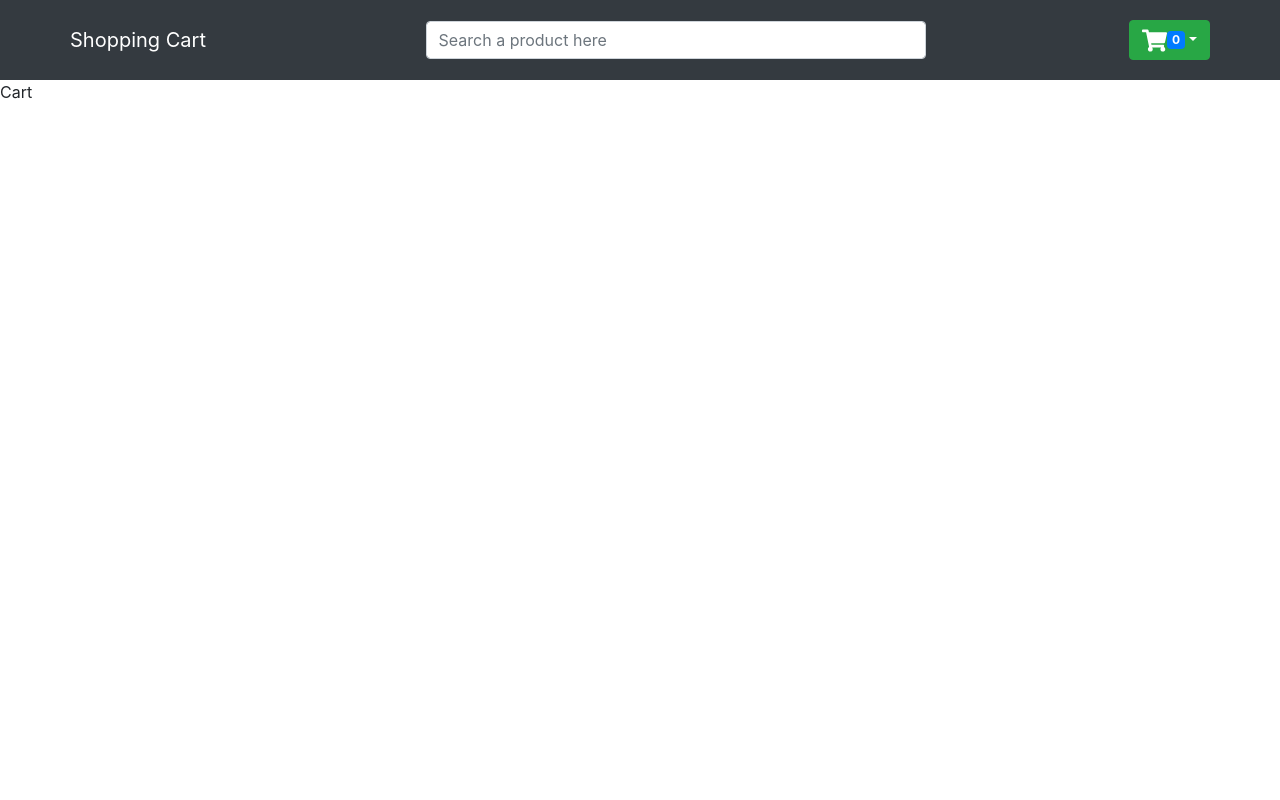
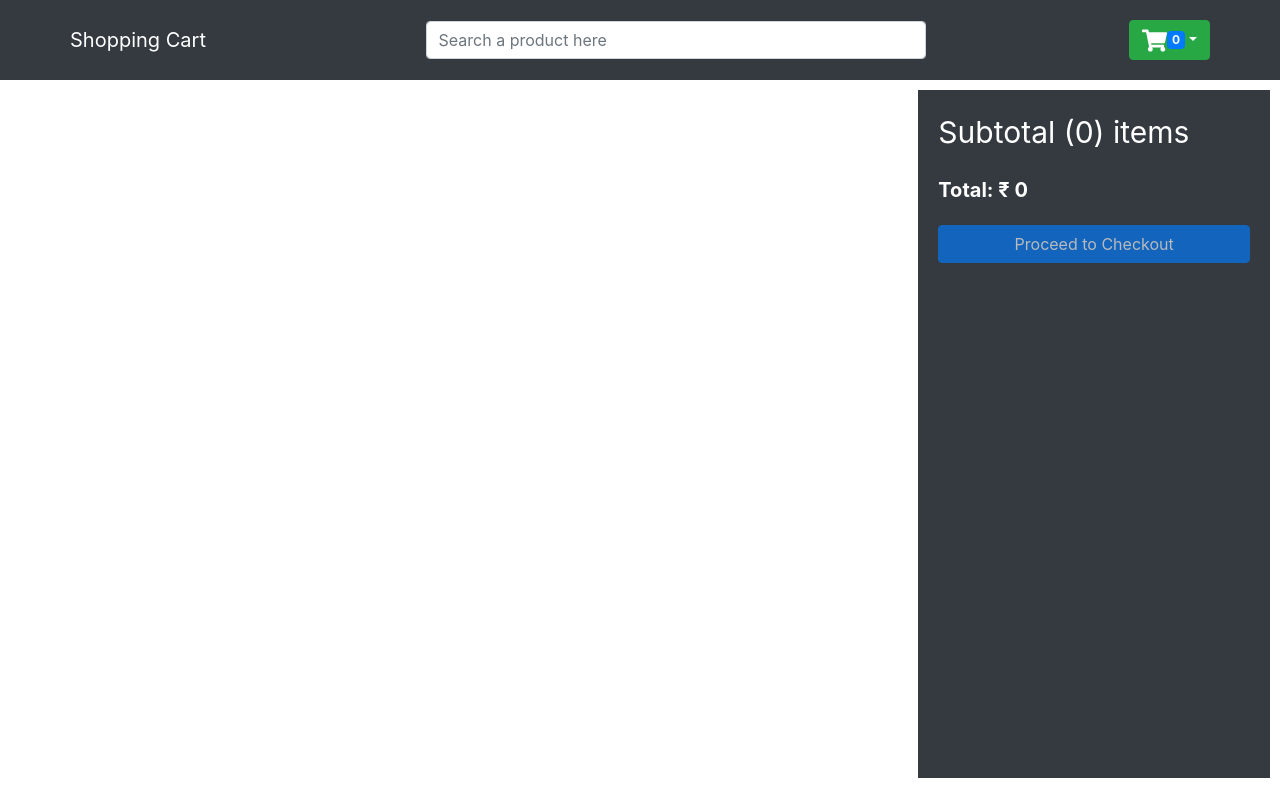
Before and after one commit to Divy97/React-ShoppingCart, a React (Create React App) app: page /cart in a window 1280 px wide. Built offline with nearby package versions, Linux system fonts and the light colour scheme.

Commit message:
Done with Cart page

```diff
--- a/src/components/Cart.jsx
+++ b/src/components/Cart.jsx
@@ -1,8 +1,77 @@
-import React from 'react'
+import React, { useState, useEffect } from 'react'
+import {CartState} from '../context/Context';
+import {Button, Col, Form, Image, ListGroup, Row} from 'react-bootstrap';
+import Rating from './Rating';
+import { AiFillDelete } from 'react-icons/ai';
+const Cart = () => {
 
-const Cart = () => {
+
+  const {
+    state: { cart },
+    dispatch
+  } = CartState();
+
+  const [total, setTotal] = useState();
+
+  useEffect(() => {
+    setTotal(cart.reduce((acc, curr) => acc + Number(curr.price)*curr.qty, 0));
+  }, [cart]);
+
   return (
-    <div>Cart</div>
+    <div className='home'>
+      <div className='productContainer'>
+        <ListGroup>
+          {
+            cart.map((prod) => (
+              <ListGroup.Item key={prod.id}>
+                <Row>
+                  <Col md={2}>
+                    <Image src={prod.image} alt={prod.name} fluid rounded />
+                  </Col>
+                  <Col md={2}>
+                    <span>{prod.name}</span>
+                  </Col>
+                  <Col md={2}>
+                    <span>{prod.price}</span>
+                  </Col>
+                  <Col md={2}>
+                    <Rating rating={prod.rating}/>
+                  </Col>
+                  <Col md={2}>
+                    <Form.Control as='select' value={prod.qty}>
+                      {[...Array(prod.inStock).keys()].map((x) => (
+                        <option key={x + 1}>{x + 1}</option>
+                      ))}
+                    </Form.Control>
+                  </Col>
+                  <Col md={2}>
+                  <Button
+                    type="button"
+                    variant="light"
+                    onClick={() =>
+                      dispatch({
+                        type: "REMOVE_FROM_CART",
+                        payload: prod,
+                      })
+                    }
+                  >
+                    <AiFillDelete fontSize="20px" />
+                  </Button>
+                </Col>
+                </Row>
+              </ListGroup.Item>
+            ))
+          }
+        </ListGroup>
+      </div>
+      <div className='filters summary'>
+        <span className='title'>Subtotal ({cart.length}) items</span>
+        <span style={{ fontWeight: 700, fontSize: 20}}>Total: ₹ {total} </span>
+        <Button type='button' disabled={cart.length === 0}>
+          Proceed to Checkout
+        </Button>
+      </div>
+    </div>
   )
 }
 
```
